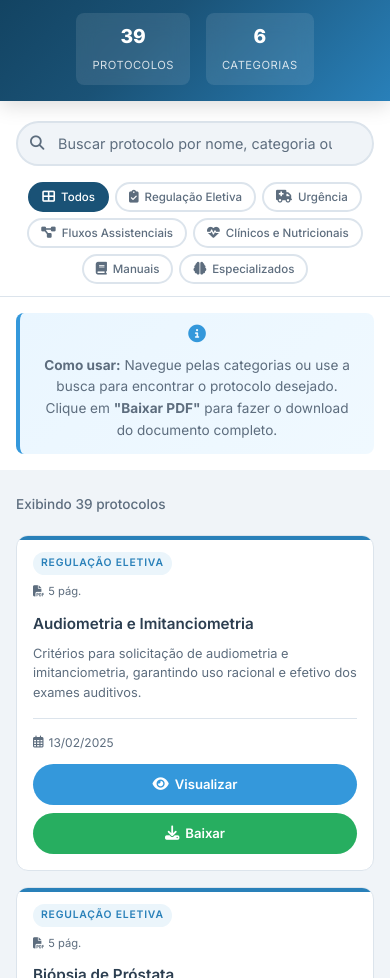
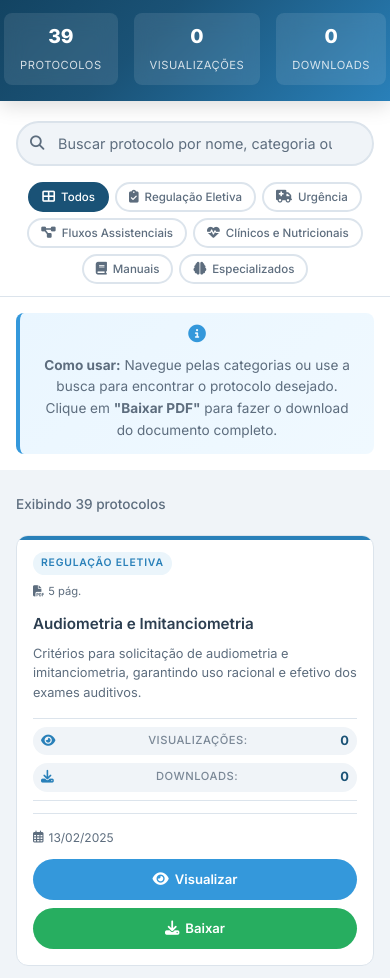
Before and after one commit to apsaraguarimg-a11y/regulacaoimac, a plain HTML site: page index.html in a window 390 px wide. Shown: the part 122-1100 px from the top of the page. Drawn offline with Linux system fonts and the light colour scheme.

Commit message:
Feature: Adicionar contadores de visualizações e downloads
📊 Contadores por Card:
- Contador de visualizações (cliques no botão Visualizar)
- Contador de downloads (cliques no botão Baixar)
- Ícones intuitivos para cada métrica
- Números formatados (1k, 2.5k, etc)
- Design com badges arredondados

📈 Estatísticas Globais no Header:
- Total de protocolos
- Total de visualizações
- Total de downloads
- Atualização em tempo real

💾 Armazenamento Local:
- Dados salvos no localStorage do navegador
- Persistência entre sessões
- Rastreamento individual por protocolo
- Atualização automática ao clicar

🎨 Design:
- Badges com fundo cinza claro
- Hover effect nos contadores
- Responsivo para mobile
- Integração visual harmoniosa

⚡ Performance:
- Sistema leve e eficiente
- Sem necessidade de backend
- Atualização instantânea

```diff
--- a/index.html
+++ b/index.html
@@ -29,8 +29,12 @@
                     <span class="stat-label">Protocolos</span>
                 </div>
                 <div class="stat-item">
-                    <span class="stat-number">6</span>
-                    <span class="stat-label">Categorias</span>
+                    <span class="stat-number" id="totalViews">0</span>
+                    <span class="stat-label">Visualizações</span>
+                </div>
+                <div class="stat-item">
+                    <span class="stat-number" id="totalDownloads">0</span>
+                    <span class="stat-label">Downloads</span>
                 </div>
             </div>
         </div>
--- a/sistema/app.js
+++ b/sistema/app.js
@@ -4,6 +4,60 @@ function getDownloadPath(filename) {
     const encodedFilename = encodeURIComponent(filename);
     // PDFs are in root, so just use the filename
     return encodedFilename;
+}
+
+// ===== Statistics Management =====
+function getStats() {
+    const stats = localStorage.getItem('protocolStats');
+    return stats ? JSON.parse(stats) : {};
+}
+
+function saveStats(stats) {
+    localStorage.setItem('protocolStats', JSON.stringify(stats));
+}
+
+function incrementView(protocolId) {
+    const stats = getStats();
+    if (!stats[protocolId]) {
+        stats[protocolId] = { views: 0, downloads: 0 };
+    }
+    stats[protocolId].views++;
+    saveStats(stats);
+    updateStatsDisplay(protocolId);
+}
+
+function incrementDownload(protocolId) {
+    const stats = getStats();
+    if (!stats[protocolId]) {
+        stats[protocolId] = { views: 0, downloads: 0 };
+    }
+    stats[protocolId].downloads++;
+    saveStats(stats);
+    updateStatsDisplay(protocolId);
+}
+
+function getProtocolStats(protocolId) {
+    const stats = getStats();
+    return stats[protocolId] || { views: 0, downloads: 0 };
+}
+
+function updateStatsDisplay(protocolId) {
+    const stats = getProtocolStats(protocolId);
+    const viewElement = document.querySelector(`[data-protocol-id="${protocolId}"] .view-count`);
+    const downloadElement = document.querySelector(`[data-protocol-id="${protocolId}"] .download-count`);
+
+    if (viewElement) viewElement.textContent = formatNumber(stats.views);
+    if (downloadElement) downloadElement.textContent = formatNumber(stats.downloads);
+
+    // Update global stats
+    updateGlobalStats();
+}
+
+function formatNumber(num) {
+    if (num >= 1000) {
+        return (num / 1000).toFixed(1) + 'k';
+    }
+    return num;
 }
 
 // ===== DOM Elements =====
@@ -29,27 +83,64 @@ function renderCards(data) {
     noResults.style.display = 'none';
     resultsCount.textContent = `Exibindo ${data.length} protocolo${data.length > 1 ? 's' : ''}`;
 
-    protocolsGrid.innerHTML = data.map((p, index) => `
-        <div class="protocol-card" data-category="${p.categoria}" style="animation-delay: ${index * 0.05}s">
+    protocolsGrid.innerHTML = data.map((p, index) => {
+        const stats = getProtocolStats(p.id);
+        return `
+        <div class="protocol-card" data-category="${p.categoria}" data-protocol-id="${p.id}" style="animation-delay: ${index * 0.05}s">
             <div class="card-header">
                 <span class="card-category ${p.categoria}">${p.categoriaLabel}</span>
                 <span class="card-pages"><i class="fas fa-file-pdf"></i> ${p.paginas} pág.</span>
             </div>
             <h3 class="card-title">${p.titulo}</h3>
             <p class="card-description">${p.descricao}</p>
+            <div class="card-stats">
+                <div class="stat-item">
+                    <i class="fas fa-eye"></i>
+                    <span class="stat-label">Visualizações:</span>
+                    <span class="stat-value view-count">${formatNumber(stats.views)}</span>
+                </div>
+                <div class="stat-item">
+                    <i class="fas fa-download"></i>
+                    <span class="stat-label">Downloads:</span>
+                    <span class="stat-value download-count">${formatNumber(stats.downloads)}</span>
+                </div>
+            </div>
             <div class="card-meta">
                 <span class="card-date"><i class="far fa-calendar-alt"></i> ${p.data}</span>
                 <div class="card-actions">
-                    <a href="${getDownloadPath(p.arquivo)}" target="_blank" class="view-btn" title="Visualizar PDF">
+                    <a href="${getDownloadPath(p.arquivo)}" target="_blank" class="view-btn" title="Visualizar PDF" data-protocol-id="${p.id}">
                         <i class="fas fa-eye"></i> Visualizar
                     </a>
-                    <a href="${getDownloadPath(p.arquivo)}" download class="download-btn" title="Baixar PDF">
+                    <a href="${getDownloadPath(p.arquivo)}" download class="download-btn" title="Baixar PDF" data-protocol-id="${p.id}">
                         <i class="fas fa-download"></i> Baixar
                     </a>
                 </div>
             </div>
         </div>
-    `).join('');
+    `;
+    }).join('');
+
+    // Add event listeners for stats tracking
+    attachStatsListeners();
+}
+
+// ===== Attach Stats Listeners =====
+function attachStatsListeners() {
+    // Track view button clicks
+    document.querySelectorAll('.view-btn').forEach(btn => {
+        btn.addEventListener('click', function(e) {
+            const protocolId = parseInt(this.getAttribute('data-protocol-id'));
+            incrementView(protocolId);
+        });
+    });
+
+    // Track download button clicks
+    document.querySelectorAll('.download-btn').forEach(btn => {
+        btn.addEventListener('click', function(e) {
+            const protocolId = parseInt(this.getAttribute('data-protocol-id'));
+            incrementDownload(protocolId);
+        });
+    });
 }
 
 // ===== Filter Logic =====
@@ -127,4 +218,26 @@ document.addEventListener('DOMContentLoaded', () => {
 
     // Update total count in header
     document.getElementById('totalProtocolos').textContent = protocolos.length;
+
+    // Calculate and display total stats
+    updateGlobalStats();
 });
+
+// ===== Update Global Stats =====
+function updateGlobalStats() {
+    const stats = getStats();
+    let totalViews = 0;
+    let totalDownloads = 0;
+
+    Object.values(stats).forEach(stat => {
+        totalViews += stat.views || 0;
+        totalDownloads += stat.downloads || 0;
+    });
+
+    // Update header if elements exist
+    const viewsElement = document.getElementById('totalViews');
+    const downloadsElement = document.getElementById('totalDownloads');
+
+    if (viewsElement) viewsElement.textContent = formatNumber(totalViews);
+    if (downloadsElement) downloadsElement.textContent = formatNumber(totalDownloads);
+}
--- a/sistema/styles.css
+++ b/sistema/styles.css
@@ -390,6 +390,48 @@ body {
     line-height: 1.5;
 }
 
+.card-stats {
+    display: flex;
+    gap: 16px;
+    padding: 12px 0;
+    margin-bottom: 12px;
+    border-top: 1px solid var(--border);
+    border-bottom: 1px solid var(--border);
+    flex-wrap: wrap;
+}
+
+.card-stats .stat-item {
+    display: flex;
+    align-items: center;
+    gap: 6px;
+    font-size: 0.8rem;
+    color: var(--text-light);
+    background: var(--bg);
+    padding: 6px 12px;
+    border-radius: 20px;
+    transition: all 0.3s ease;
+}
+
+.card-stats .stat-item:hover {
+    background: #e3edf7;
+    transform: translateY(-2px);
+}
+
+.card-stats .stat-item i {
+    font-size: 0.85rem;
+    color: var(--primary-light);
+}
+
+.card-stats .stat-label {
+    font-weight: 500;
+}
+
+.card-stats .stat-value {
+    font-weight: 700;
+    color: var(--primary);
+    font-size: 0.85rem;
+}
+
 .card-meta {
     display: flex;
     justify-content: space-between;
@@ -732,6 +774,25 @@ body {
         gap: 12px;
     }
 
+    .card-stats {
+        gap: 10px;
+        padding: 10px 0;
+    }
+
+    .card-stats .stat-item {
+        font-size: 0.75rem;
+        padding: 5px 10px;
+        gap: 5px;
+    }
+
+    .card-stats .stat-item i {
+        font-size: 0.8rem;
+    }
+
+    .card-stats .stat-value {
+        font-size: 0.8rem;
+    }
+
     .card-actions {
         width: 100%;
         gap: 10px;
@@ -826,6 +887,24 @@ body {
         font-size: 0.75rem;
     }
 
+    .card-stats {
+        gap: 8px;
+        padding: 8px 0;
+        flex-direction: column;
+        align-items: flex-start;
+    }
+
+    .card-stats .stat-item {
+        font-size: 0.72rem;
+        padding: 4px 8px;
+        width: 100%;
+        justify-content: flex-start;
+    }
+
+    .card-stats .stat-label {
+        flex: 1;
+    }
+
     .card-actions {
         flex-direction: column;
         gap: 8px;
```
Also changed, not shown: sistema/index.html (+6 -2 lines).
